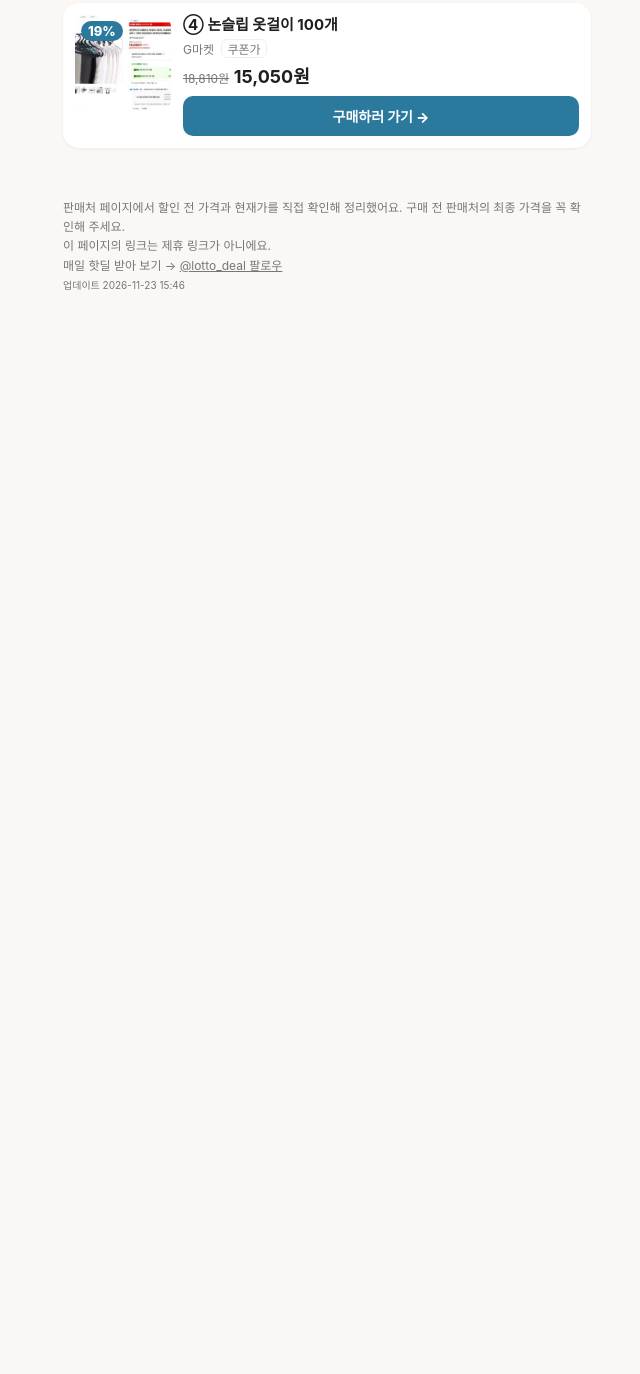
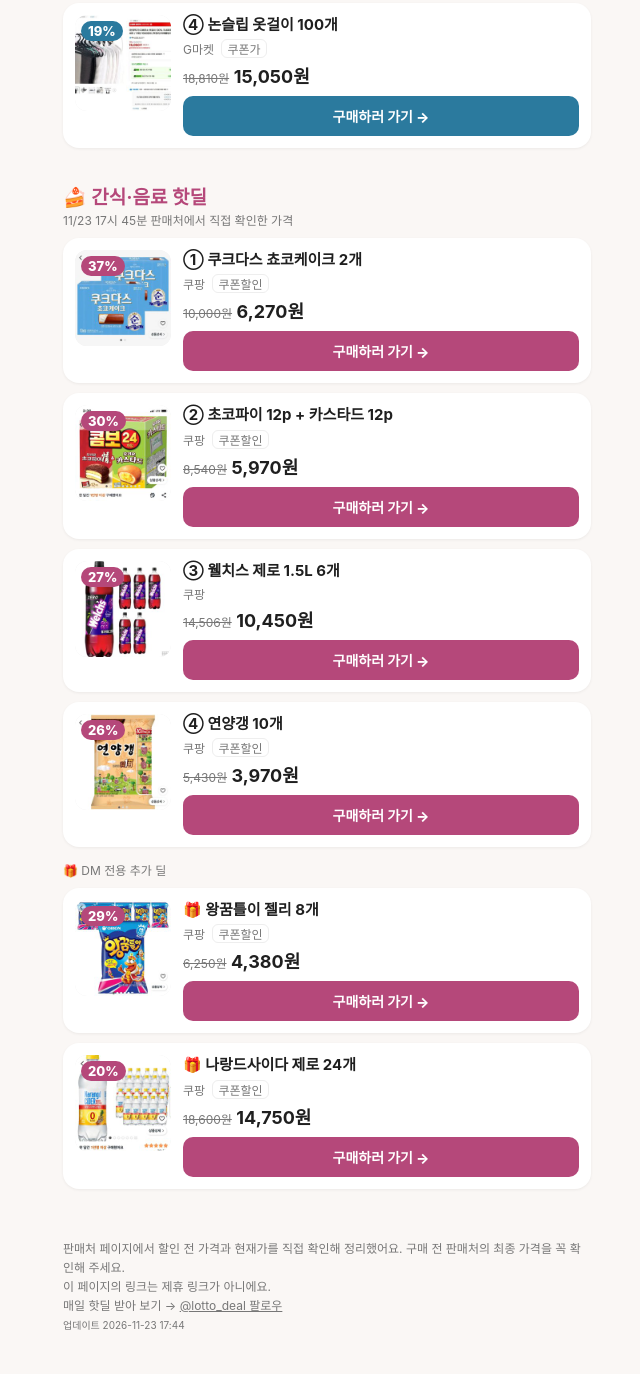
Before and after one commit to lottodeal-kr/lottodeal-kr.github.io, a plain HTML site: page index.html in a window 1280 px wide. Shown: the part 725-2099 px from the top of the page, without its empty margins (313-953 px from the left). Before the commit the page ends 1059 px from the top, so only its background shows below. Drawn offline with Linux system fonts and the light colour scheme.

Commit message:
update 20261123

```diff
--- a/index.html
+++ b/index.html
@@ -21,8 +21,8 @@ main{max-width:560px;margin:0 auto;padding:8px 16px 40px}section{padding-top:14p
 .buy{display:block;text-align:center;color:#fff;font-weight:800;font-size:14px;text-decoration:none;border-radius:10px;padding:10px;margin-top:8px}
 footer{color:var(--sub);font-size:12px;line-height:1.6;padding:0 16px 40px;max-width:560px;margin:0 auto}footer a{color:inherit}
 </style></head><body>
-<header><h1>🔥 로또딜 오늘의 핫딜</h1><p>11/23 15시 50분 기준 · 가격은 판매처 사정으로 바뀌거나 품절될 수 있어요</p></header>
-<nav><a href="#s0" style="border-color:#2B7A9E;color:#2B7A9E">생활용품</a></nav>
+<header><h1>🔥 로또딜 오늘의 핫딜</h1><p>11/23 17시 45분 기준 · 가격은 판매처 사정으로 바뀌거나 품절될 수 있어요</p></header>
+<nav><a href="#s0" style="border-color:#2B7A9E;color:#2B7A9E">생활용품</a><a href="#s1" style="border-color:#B5487A;color:#B5487A">간식·음료</a></nav>
 <main>
   <section id="s0">
     <h2 style="color:#2B7A9E">🧴 생활용품 핫딜</h2>
@@ -69,11 +69,76 @@ footer{color:var(--sub);font-size:12px;line-height:1.6;padding:0 16px 40px;max-w
       </div>
     </article>
   </section>
+  <section id="s1">
+    <h2 style="color:#B5487A">🍰 간식·음료 핫딜</h2>
+    <p class="when">11/23 17시 45분 판매처에서 직접 확인한 가격</p>
+
+    <article class="deal">
+      <div class="thumb"><img src="/img/20261123_s1_1.jpg" alt="" loading="lazy" referrerpolicy="no-referrer"><span class="badge" style="background:#B5487A">37%</span></div>
+      <div class="info">
+        <h3>① 쿠크다스 쵸코케이크 2개</h3>
+        <div class="store">쿠팡 <span class="cond">쿠폰할인</span></div>
+        <div class="price"><s>10,000원</s> <b>6,270원</b></div>
+
+        <a class="buy" style="background:#B5487A" href="https://www.coupang.com/vp/products/9678344877?itemId=28945685904&amp;vendorItemId=95876472403" target="_blank" rel="noopener nofollow">구매하러 가기 →</a>
+      </div>
+    </article>
+    <article class="deal">
+      <div class="thumb"><img src="/img/20261123_s1_2.jpg" alt="" loading="lazy" referrerpolicy="no-referrer"><span class="badge" style="background:#B5487A">30%</span></div>
+      <div class="info">
+        <h3>② 초코파이 12p + 카스타드 12p</h3>
+        <div class="store">쿠팡 <span class="cond">쿠폰할인</span></div>
+        <div class="price"><s>8,540원</s> <b>5,970원</b></div>
+
+        <a class="buy" style="background:#B5487A" href="https://www.coupang.com/vp/products/6774862825?itemId=2031816531&amp;vendorItemId=70031277784" target="_blank" rel="noopener nofollow">구매하러 가기 →</a>
+      </div>
+    </article>
+    <article class="deal">
+      <div class="thumb"><img src="/img/20261123_s1_3.jpg" alt="" loading="lazy" referrerpolicy="no-referrer"><span class="badge" style="background:#B5487A">27%</span></div>
+      <div class="info">
+        <h3>③ 웰치스 제로 1.5L 6개</h3>
+        <div class="store">쿠팡 </div>
+        <div class="price"><s>14,506원</s> <b>10,450원</b></div>
+
+        <a class="buy" style="background:#B5487A" href="https://www.coupang.com/vp/products/7837758650?vendorItemId=85503114504" target="_blank" rel="noopener nofollow">구매하러 가기 →</a>
+      </div>
+    </article>
+    <article class="deal">
+      <div class="thumb"><img src="/img/20261123_s1_4.jpg" alt="" loading="lazy" referrerpolicy="no-referrer"><span class="badge" style="background:#B5487A">26%</span></div>
+      <div class="info">
+        <h3>④ 연양갱 10개</h3>
+        <div class="store">쿠팡 <span class="cond">쿠폰할인</span></div>
+        <div class="price"><s>5,430원</s> <b>3,970원</b></div>
+
+        <a class="buy" style="background:#B5487A" href="https://www.coupang.com/vp/products/8243615531?itemId=3516584&amp;vendorItemId=3005867070" target="_blank" rel="noopener nofollow">구매하러 가기 →</a>
+      </div>
+    </article><p class="when" style="margin-top:14px">🎁 DM 전용 추가 딜</p>
+    <article class="deal">
+      <div class="thumb"><img src="/img/20261123_s1_101.jpg" alt="" loading="lazy" referrerpolicy="no-referrer"><span class="badge" style="background:#B5487A">29%</span></div>
+      <div class="info">
+        <h3>🎁 왕꿈틀이 젤리 8개</h3>
+        <div class="store">쿠팡 <span class="cond">쿠폰할인</span></div>
+        <div class="price"><s>6,250원</s> <b>4,380원</b></div>
+
+        <a class="buy" style="background:#B5487A" href="https://www.coupang.com/vp/products/8059560818?itemId=13790520592" target="_blank" rel="noopener nofollow">구매하러 가기 →</a>
+      </div>
+    </article>
+    <article class="deal">
+      <div class="thumb"><img src="/img/20261123_s1_102.jpg" alt="" loading="lazy" referrerpolicy="no-referrer"><span class="badge" style="background:#B5487A">20%</span></div>
+      <div class="info">
+        <h3>🎁 나랑드사이다 제로 24개</h3>
+        <div class="store">쿠팡 <span class="cond">쿠폰할인</span></div>
+        <div class="price"><s>18,600원</s> <b>14,750원</b></div>
+
+        <a class="buy" style="background:#B5487A" href="https://www.coupang.com/vp/products/8574506742?itemId=21183107106" target="_blank" rel="noopener nofollow">구매하러 가기 →</a>
+      </div>
+    </article>
+  </section>
 </main>
 <footer>
 판매처 페이지에서 할인 전 가격과 현재가를 직접 확인해 정리했어요. 구매 전 판매처의 최종 가격을 꼭 확인해 주세요.<br>
 이 페이지의 링크는 제휴 링크가 아니에요.<br>
 매일 핫딜 받아 보기 → <a href="https://www.instagram.com/lotto_deal/">@lotto_deal 팔로우</a><br>
-<small>업데이트 2026-11-23 15:46</small>
+<small>업데이트 2026-11-23 17:44</small>
 </footer>
 </body></html>
```
